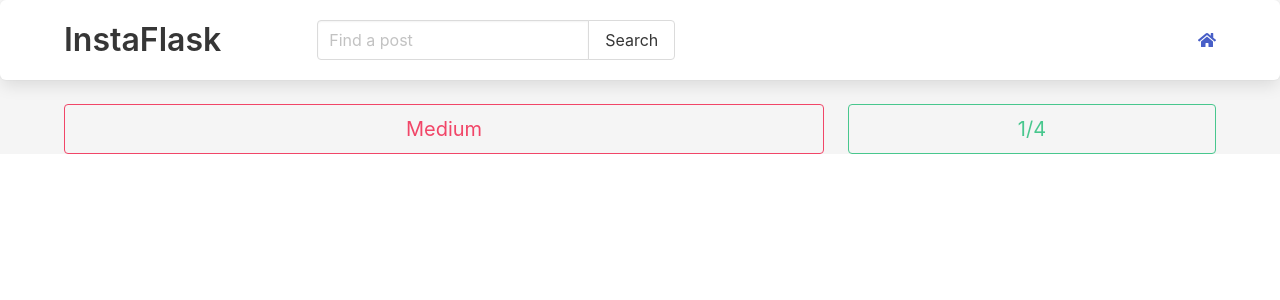
After one commit to naraazi/InstaFlask, a Flask app: page / in a window 1280 px wide. The commit adds this page. Shown: the top 300 px of the page. Run offline with Flask 2, Linux system fonts and the light colour scheme; the visitor is signed in with stand-in values (Sample User, id 1); some libraries are stand-ins or nearby versions.

Commit message:
Esqueleto da Homepage adicionado (requirements.txt também)

```diff
--- a/app/__init__.py
+++ b/app/__init__.py
@@ -1,6 +1,7 @@
 from flask import Flask
 from app.extensions import db, migrate, login_manager, mail
 from app.user import user
+from app.main import main
 
 
 def create_app():
@@ -13,5 +14,6 @@ def create_app():
     mail.init_app(app)
 
     app.register_blueprint(user, url_prefix='/user')
+    app.register_blueprint(main)
 
     return app
--- /dev/null
+++ b/app/main/__init__.py
@@ -0,0 +1,5 @@
+from flask import Blueprint
+
+main = Blueprint('main', __name__, template_folder='templates', static_folder='static')
+
+from . import routes
--- /dev/null
+++ b/app/main/routes.py
@@ -0,0 +1,9 @@
+from app.main import main
+from flask import render_template
+from flask_login import current_user, login_required
+
+
+@main.route('/')
+@login_required
+def home():
+    return render_template('index.html')
--- /dev/null
+++ b/app/main/templates/index.html
@@ -0,0 +1,51 @@
+{%from 'macros/form.html' import render_form%}
+{%extends 'layout.html'%}
+
+{%block body%}
+<section class="hero has-background-light">
+    <div class="box">
+        <div class="container is-max-widescreen">
+            <nav class="level">
+                <div class="level-left">
+                    <div class="level-item mr-6">
+                        <a href="{{url_for('main.home')}}">
+                            <h1 class="title">InstaFlask</h1>
+                        </a>
+                    </div>
+                    <div class="level-item ml-6">
+                        <div class="field has-addons">
+                            <p class="control">
+                                <input class="input" type="text" placeholder="Find a post">
+                            </p>
+                            <p class="control">
+                                <button class="button">
+                                    Search
+                                </button>
+                            </p>
+                        </div>
+                    </div>
+                </div>
+
+                <div class="level-right">
+                    <p class="level-item"><i class="fas fa-home has-text-link"></i></p>
+                </div>
+            </nav>
+        </div>
+    </div>
+
+    <div class="columns">
+        <div class="column">
+            <div class="container is-max-widescreen">
+                <div class="columns">
+                    <div class="column is-two-thirds">
+                        <button class="button is-medium is-fullwidth is-danger is-outlined">Medium</button>
+                    </div>
+                    <div class="column">
+                        <button class="button is-medium is-fullwidth is-success is-outlined">1/4</button>
+                    </div>
+                </div>
+            </div>
+        </div>
+    </div>
+</section>
+{%endblock body%}
--- a/app/templates/layout.html
+++ b/app/templates/layout.html
@@ -10,9 +10,13 @@
     <link rel="stylesheet" href="{{url_for('static', filename='css/style.css')}}">
     {%endblock style%}
 </head>
-<body>
-{%block body%}
+    <body>
+        {%block body%}
 
-{%endblock body%}
-</body>
+        {%endblock body%}
+    </body>
+
+    {%block script%}
+        <script defer src="https://use.fontawesome.com/releases/v5.14.0/js/all.js"></script>
+    {%endblock script%}
 </html>
```
Also changed, not shown: app/user/routes.py (+3 -4 lines), requirements.txt (added, +29 -0 lines), Database/database.db.
